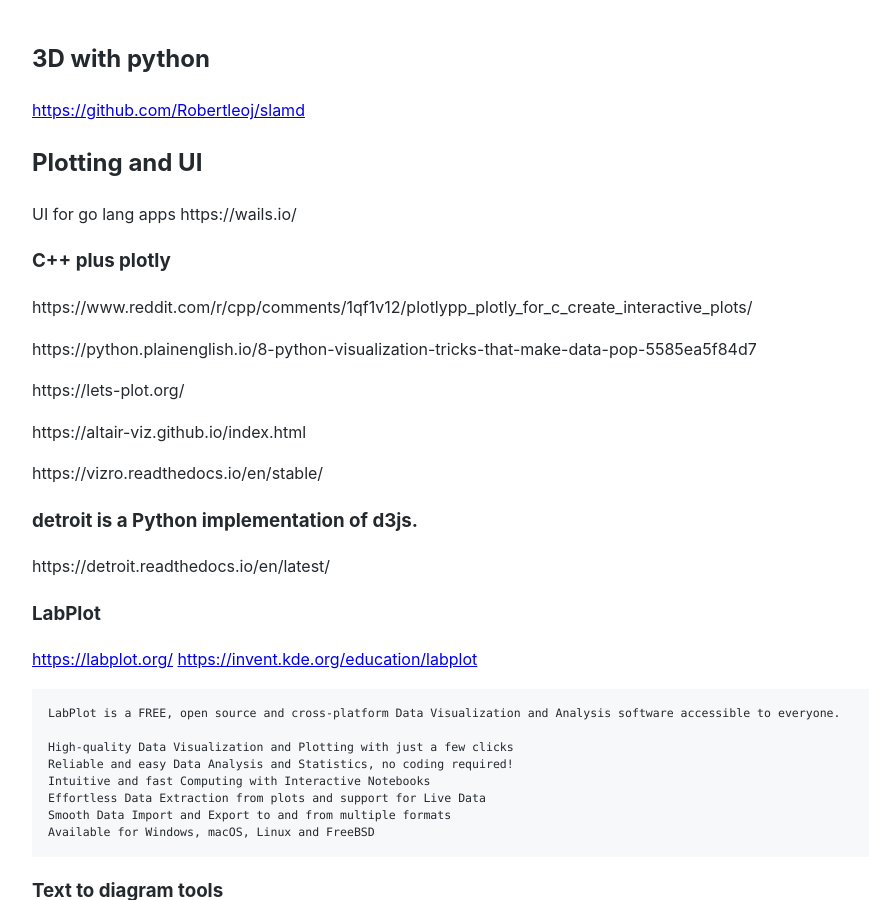
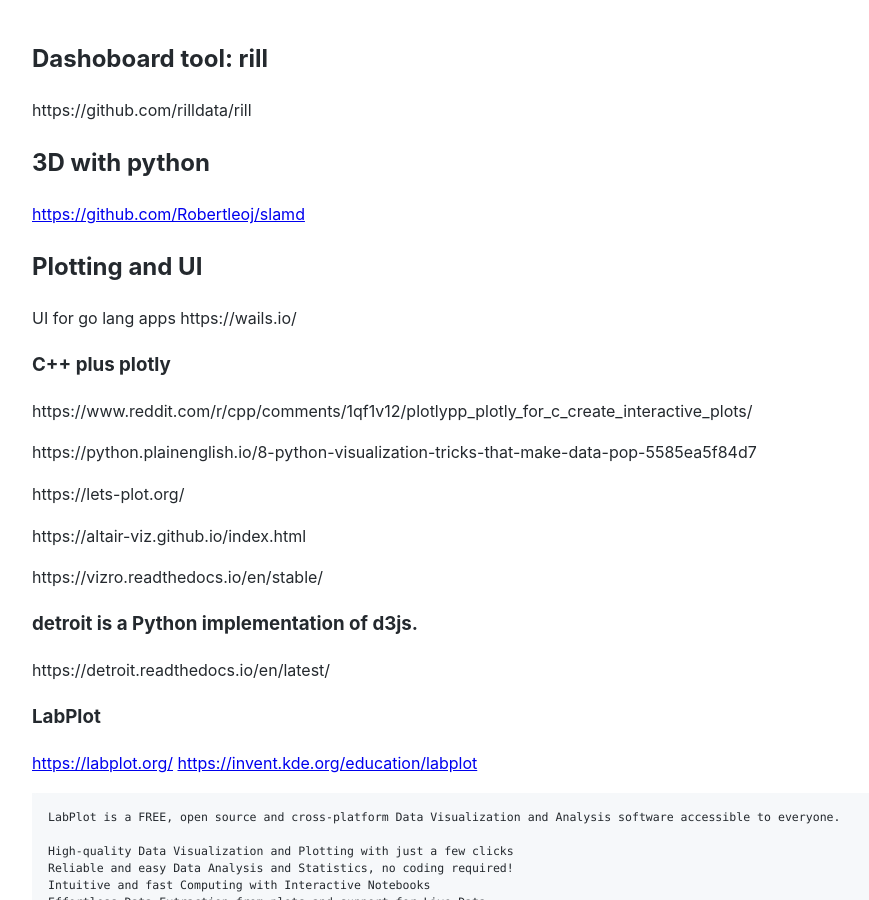
Before and after one commit to Michael-Lubinsky/michael-lubinsky.github.com, a Jekyll site: the page built from plotting/plotting.md, in a window 1280 px wide and 900 px high. Shown: the whole window, without its empty margins (158-1027 px from the left). Built offline with Jekyll 4.4.1, drawn with Linux system fonts in a browser that asks for light colours; our own code applies the rules of GitHub Pages for plain Markdown files.

Commit message:
Update plotting.md

```diff
--- a/plotting/plotting.md
+++ b/plotting/plotting.md
@@ -1,3 +1,7 @@
+##  Dashoboard tool: rill
+
+https://github.com/rilldata/rill
+
 ## 3D with python
 
 <https://github.com/Robertleoj/slamd>
```
